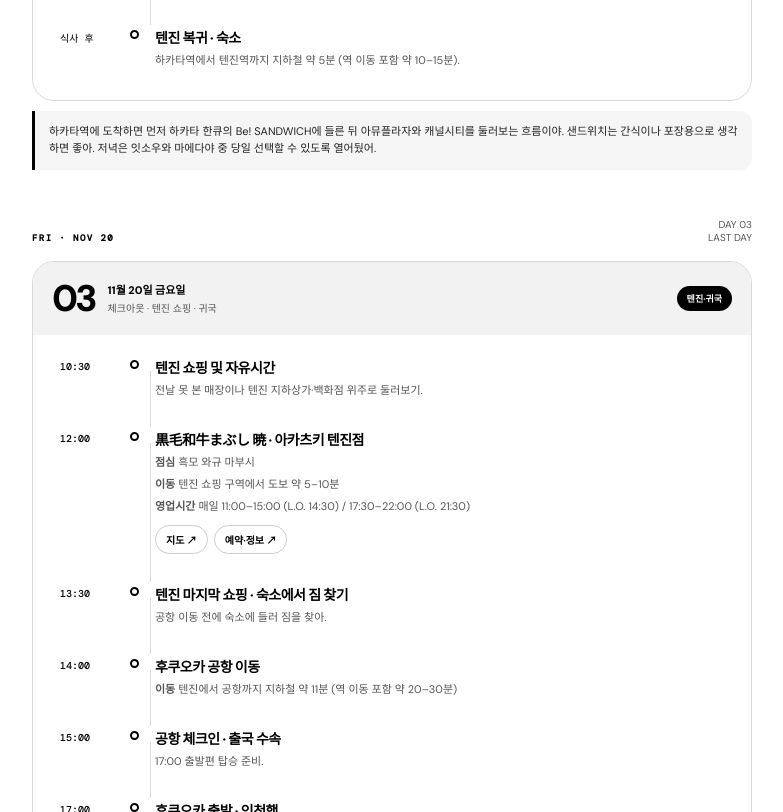
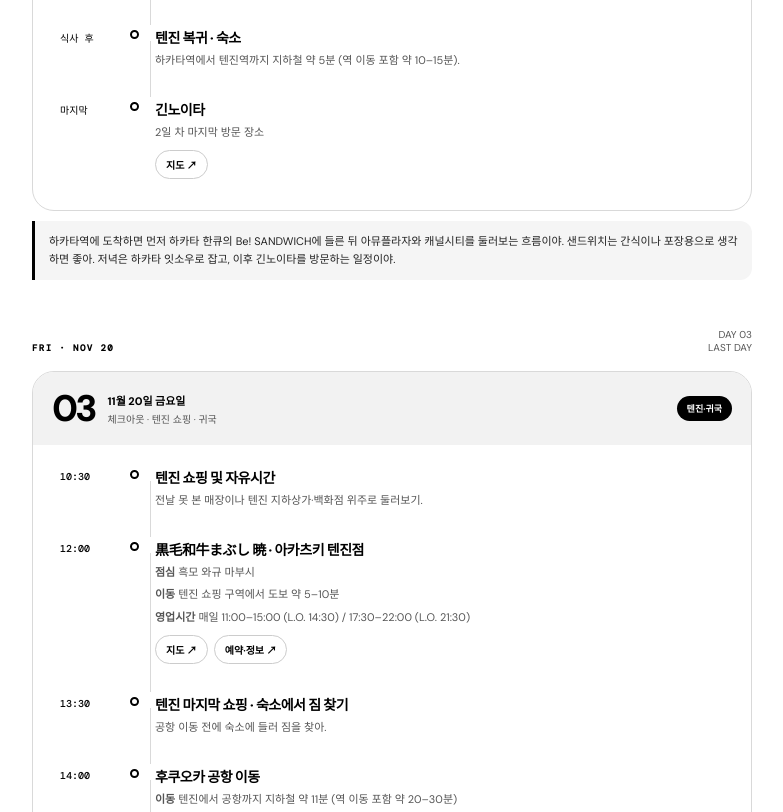
Before and after one commit to yy5422/fukuoka-trip, a plain HTML site: page index.html in a window 1280 px wide. Shown: the part 2993-3805 px from the top of the page, without its empty margins (248-1031 px from the left). Drawn offline with nearby package versions, Linux system fonts and the light colour scheme.

Commit message:
Add Ginnnoita to end of day two itinerary

```diff
--- a/index.html
+++ b/index.html
@@ -154,8 +154,9 @@ a.link.map-button, a.hotel-map{background:#fff!important;background-color:#fff!i
   <div class="event"><div class="event-time">16:40</div><div class="dot"></div><div><div class="event-title">캐널시티 하카타</div><div class="event-desc"><b>이동</b> 하카타역에서 도보 약 15분</div><div class="event-desc"><b>쇼핑몰</b> 패션·잡화·레스토랑과 분수쇼를 즐길 수 있는 복합 쇼핑몰</div><div class="event-desc"><b>영업시간</b> 쇼핑 매장 10:00–21:00 (매장별 상이)</div><div class="links"><a class="link map-button" href="https://www.google.com/maps/search/?api=1&query=Canal+City+Hakata" target="_blank" rel="noopener">지도 ↗</a></div></div></div>
   <div class="event"><div class="event-time">18:30</div><div class="dot"></div><div><div class="event-title">博多一双 · 하카타 잇소우</div><div class="event-desc"><b>저녁</b> 돈코츠 라멘 · 모츠나베는 첫째 날 텐진에서 먹는 일정으로 변경</div><div class="event-desc"><b>영업시간</b> 매일 11:00–24:00 (국물 소진 시 조기 종료 가능)</div><div class="links"><a class="link map-button" href="https://maps.app.goo.gl/RMfW1mxV4d7BFZWTA?g_st=ac" target="_blank" rel="noopener">지도 ↗</a></div></div></div>
   <div class="event"><div class="event-time">식사 후</div><div class="dot"></div><div><div class="event-title">텐진 복귀 · 숙소</div><div class="event-desc">하카타역에서 텐진역까지 지하철 약 5분 (역 이동 포함 약 10–15분).</div></div></div>
+  <div class="event"><div class="event-time">마지막</div><div class="dot"></div><div><div class="event-title">긴노이타</div><div class="event-desc">2일 차 마지막 방문 장소</div><div class="links"><a class="link map-button" href="https://maps.app.goo.gl/zgqC4Fejfiwh6Rw1A?g_st=ic" target="_blank" rel="noopener">지도 ↗</a></div></div></div>
  </div></article>
- <div class="aside">하카타역에 도착하면 먼저 하카타 한큐의 Be! SANDWICH에 들른 뒤 아뮤플라자와 캐널시티를 둘러보는 흐름이야. 샌드위치는 간식이나 포장용으로 생각하면 좋아. 저녁은 잇소우와 마에다야 중 당일 선택할 수 있도록 열어뒀어.</div>
+ <div class="aside">하카타역에 도착하면 먼저 하카타 한큐의 Be! SANDWICH에 들른 뒤 아뮤플라자와 캐널시티를 둘러보는 흐름이야. 샌드위치는 간식이나 포장용으로 생각하면 좋아. 저녁은 하카타 잇소우로 잡고, 이후 긴노이타를 방문하는 일정이야.</div>
 </section>
 
 <section class="section" id="day3">
```
